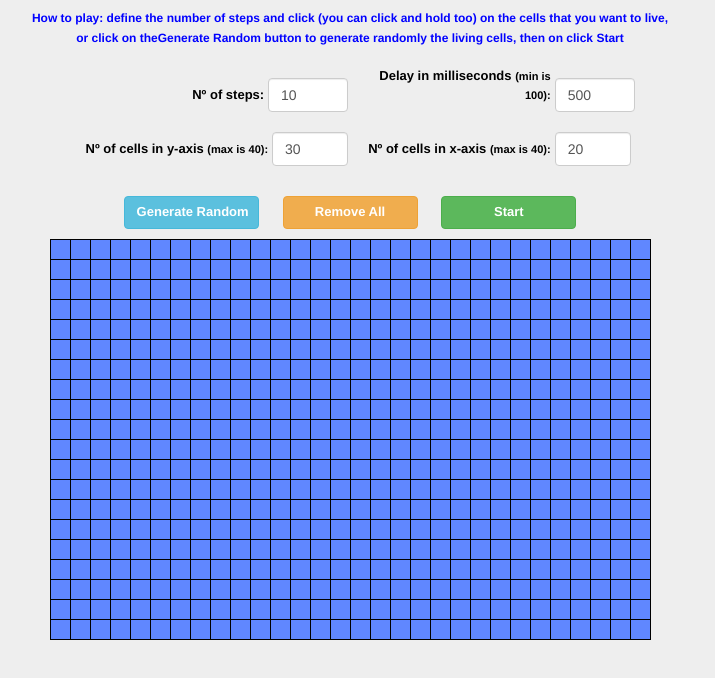
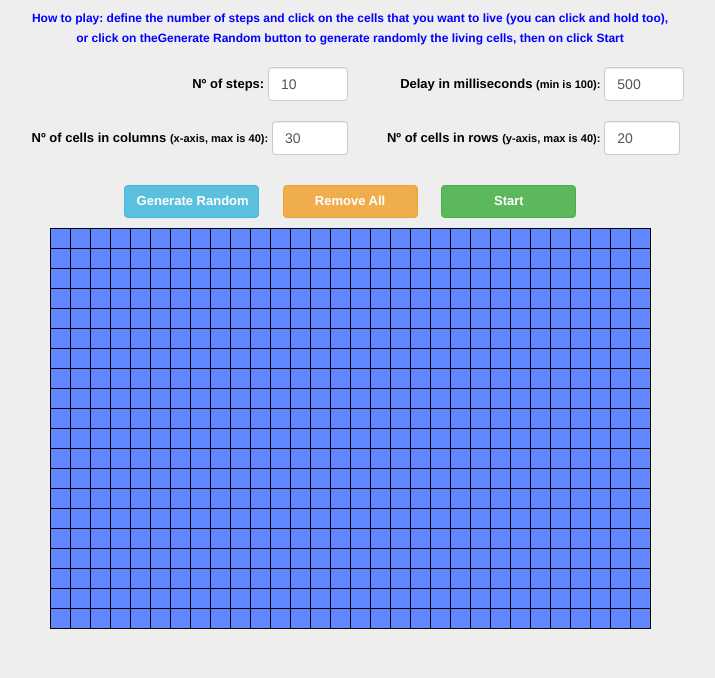
Before and after one commit to feliperochadev/v2-game-of-life, a plain HTML site: page src/main/webapp/index.html in a window 1280 px wide. Shown: the part 124-802 px from the top of the page, without its empty margins (290-1005 px from the left). Drawn offline with Linux system fonts and the light colour scheme.

Commit message:
fix some texts

```diff
--- a/src/main/webapp/css/style.css
+++ b/src/main/webapp/css/style.css
@@ -20,7 +20,7 @@ header strong{
 }
 .div-value label{
     font-size: 13px;
-    width: 20%;
+    width: 25%;
     text-align: right;
 }
 .div-value input{
--- a/src/main/webapp/index.html
+++ b/src/main/webapp/index.html
@@ -10,7 +10,7 @@
 <body class="jumbotron center" ng-controller="gameOfLifeController">
 <header>
     <h2>Conway's Game of Life Version 2</h2>
-    <strong>How to play: define the number of steps and click (you can click and hold too) on the cells that you want to live,</strong>
+    <strong>How to play: define the number of steps and click on the cells that you want to live (you can click and hold too),</strong>
     <br/>
     <strong>or click on theGenerate Random button to generate randomly the living cells, then on click Start</strong>
     <div class="alert alert-danger" ng-show="errors.visible">
@@ -33,13 +33,13 @@
                        ng-required="true" min="100">
             </div>
             <div class="div-value row">
-                <label>Nº of cells in y-axis
-                    <small>(max is 40):</small>
+                <label>Nº of cells in columns
+                    <small>(x-axis, max is 40):</small>
                 </label>
                 <input class="form-control" type="number" name="columns" placeholder="0" ng-model="config.columns"
                        ng-required="true" ng-keyup="loadGame(config)" min="1" max="40">
-                <label>Nº of cells in x-axis
-                    <small>(max is 40):</small>
+                <label>Nº of cells in rows
+                    <small>(y-axis, max is 40):</small>
                 </label>
                 <input class="form-control" type="number" name="rows" placeholder="0" ng-model="config.rows"
                        ng-required="true" ng-keyup="loadGame(config)" min="1" max="40">
```
